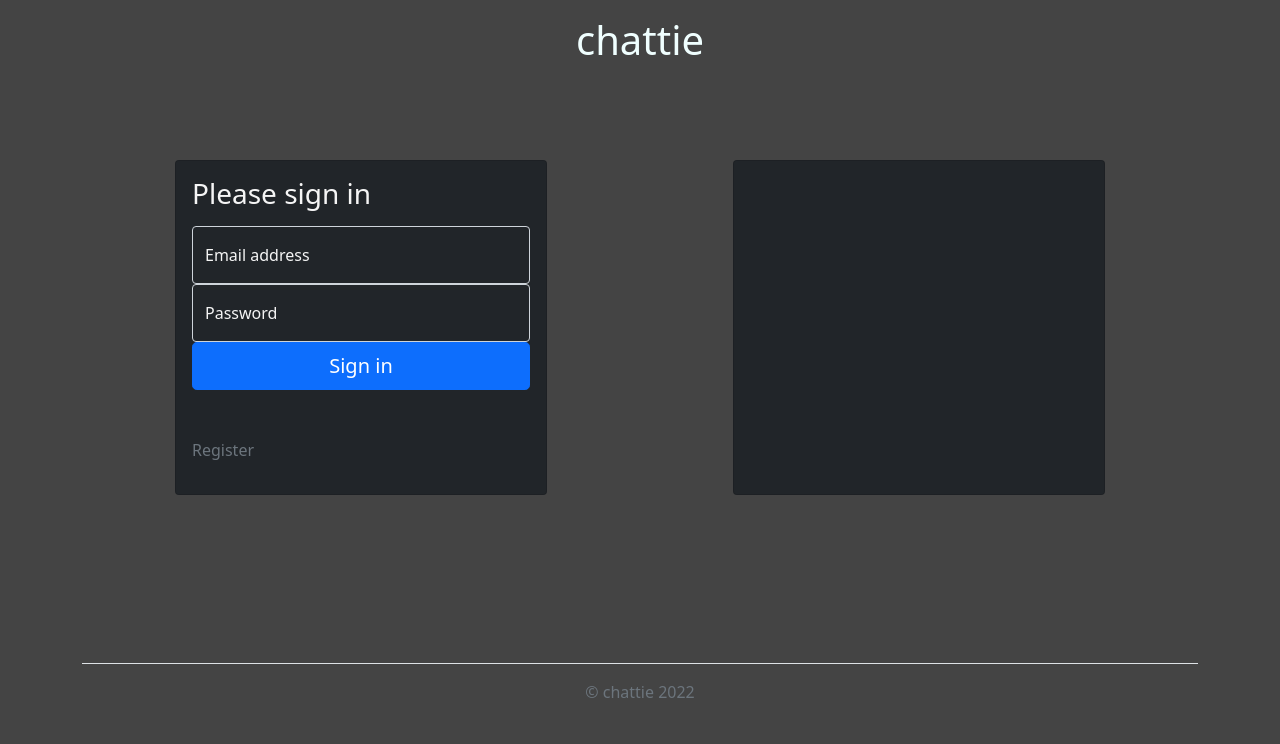
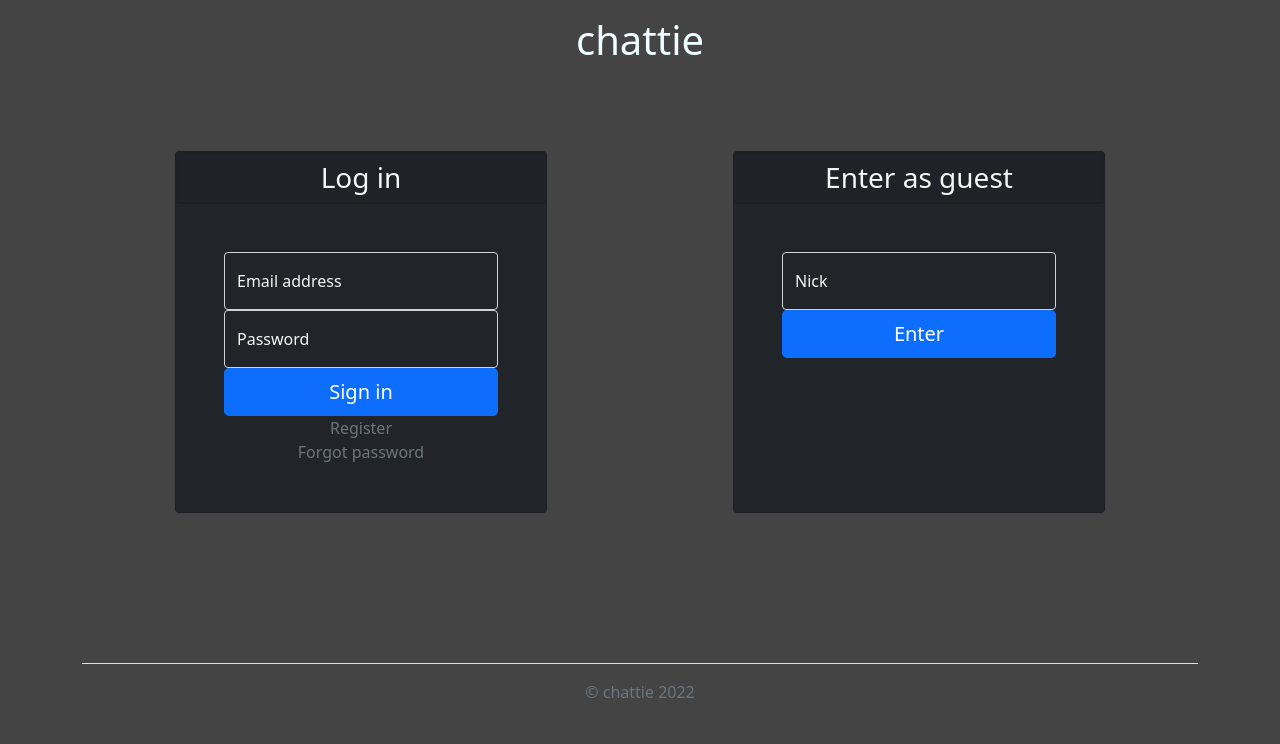
Before and after one commit to MateuszM-M/chattie-app-flask, a Flask app: page / in a window 1280 px wide. Shown: the part 56-800 px from the top of the page. Run offline with Flask 2, Linux system fonts and the light colour scheme.

Commit message:
Create unlogged main page

```diff
--- a/chattie/templates/home.html
+++ b/chattie/templates/home.html
@@ -2,27 +2,61 @@
 {% block content %}
 
 <div class="container d-flex justify-content-around my-auto">
-    <div class="card col-md-4 bg-dark p-3">
+    <div class="card col-md-4 bg-dark">
         <main class="form-signin">
             <form>
-                <h1 class="h3 mb-3 fw-normal">Please sign in</h1>
+                <div class="card text-center bg-dark">
+                    <h3 class=" fw-normal card-text card-header">Log in</h3>
+                </div>
 
+                <div class="p-5">
                     <div class="form-floating">
                         <input type="email" class="form-control bg-dark" id="floatingInput" placeholder="name@example.com">
                         <label for="floatingInput">Email address</label>
                     </div>
+
                     <div class="form-floating">
                         <input type="password" class="form-control bg-dark" id="floatingPassword" placeholder="Password">
                         <label for="floatingPassword">Password</label>
                     </div>
 
                     <button class="w-100 btn btn-lg btn-primary" type="submit">Sign in</button>
-                <p class="mt-5 mb-3 text-muted">Register</p>
+
+                    <div class="mx-auto">
+                        <div class="text-center">
+                            <a class="link-secondary" href="">Register</a>
+                        </div>
+                        <div class="text-center">
+                            <a class="link-secondary" href="">Forgot password</a>
+                        </div>
+                    </div>
+                </div>
             </form>
         </main>
     </div>
 
-    <div class="card col-md-4 bg-dark p-3">
+    <div class="card col-md-4 bg-dark">
+            <main class="form-signin">
+            <form>
+                <div class="card text-center bg-dark">
+                    <h3 class=" fw-normal card-text card-header">Enter as guest</h3>
+                </div>
+
+                <div class="p-5">
+                    <div class="form-floating">
+                        <input type="email" class="form-control bg-dark" id="floatingInput" placeholder="name@example.com">
+                        <label for="floatingInput">Nick</label>
+                    </div>
+
+
+                    <button class="w-100 btn btn-lg btn-primary" type="submit">Enter</button>
+
+
+                    </div>
+                </div>
+            </form>
+        </main>
+
     </div>
 
 
```
Lines whose indentation alone changed are shown as unchanged.
